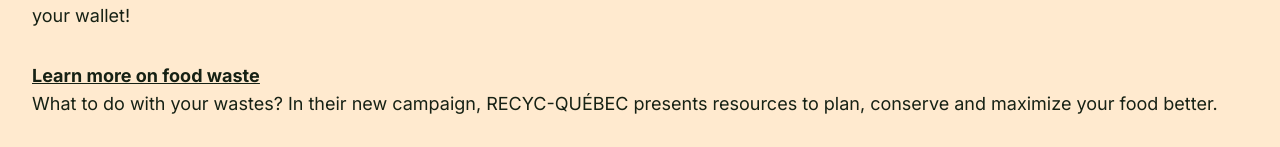
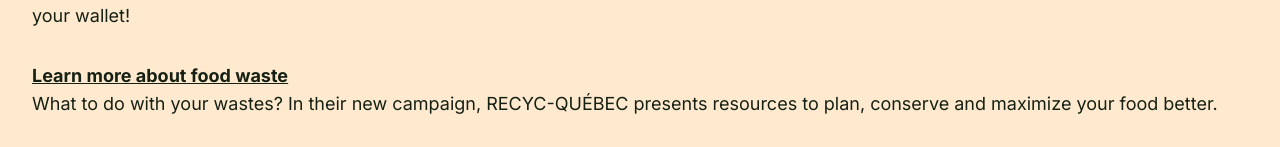
Before and after one commit to nicolegros/polyhacks-24, a Next.js app: page /about in a window 1280 px wide. Shown: the part 1686-1833 px from the top of the page. Built offline with nearby package versions, Linux system fonts and the light colour scheme.

Commit message:
:speech_balloon: Correction syntax

```diff
--- a/app/about/page.tsx
+++ b/app/about/page.tsx
@@ -55,7 +55,7 @@ export default function About() {
         </div>
 
         <div className="flex">
-          <button className="mx-8 text-lg text-sacramento font-bold hover:text-tangerine underline text-start"><a href="https://www.recyc-quebec.gouv.qc.ca/citoyens/mieux-consommer/gaspillage-alimentaire/">Learn more on food waste</a></button>
+          <button className="mx-8 text-lg text-sacramento font-bold hover:text-tangerine underline text-start"><a href="https://www.recyc-quebec.gouv.qc.ca/citoyens/mieux-consommer/gaspillage-alimentaire/">Learn more about food waste</a></button>
         </div>
 
         <div className="flex">
```
